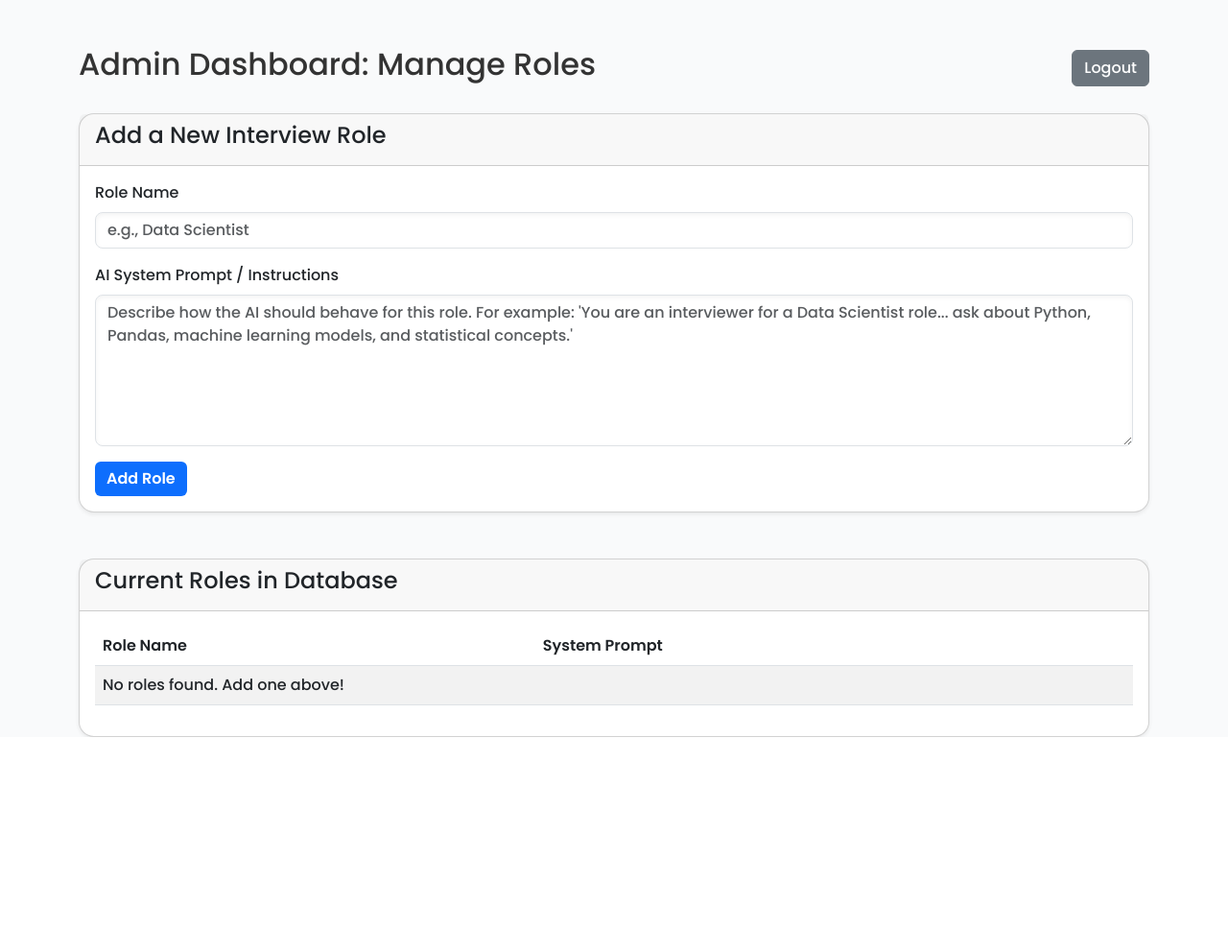
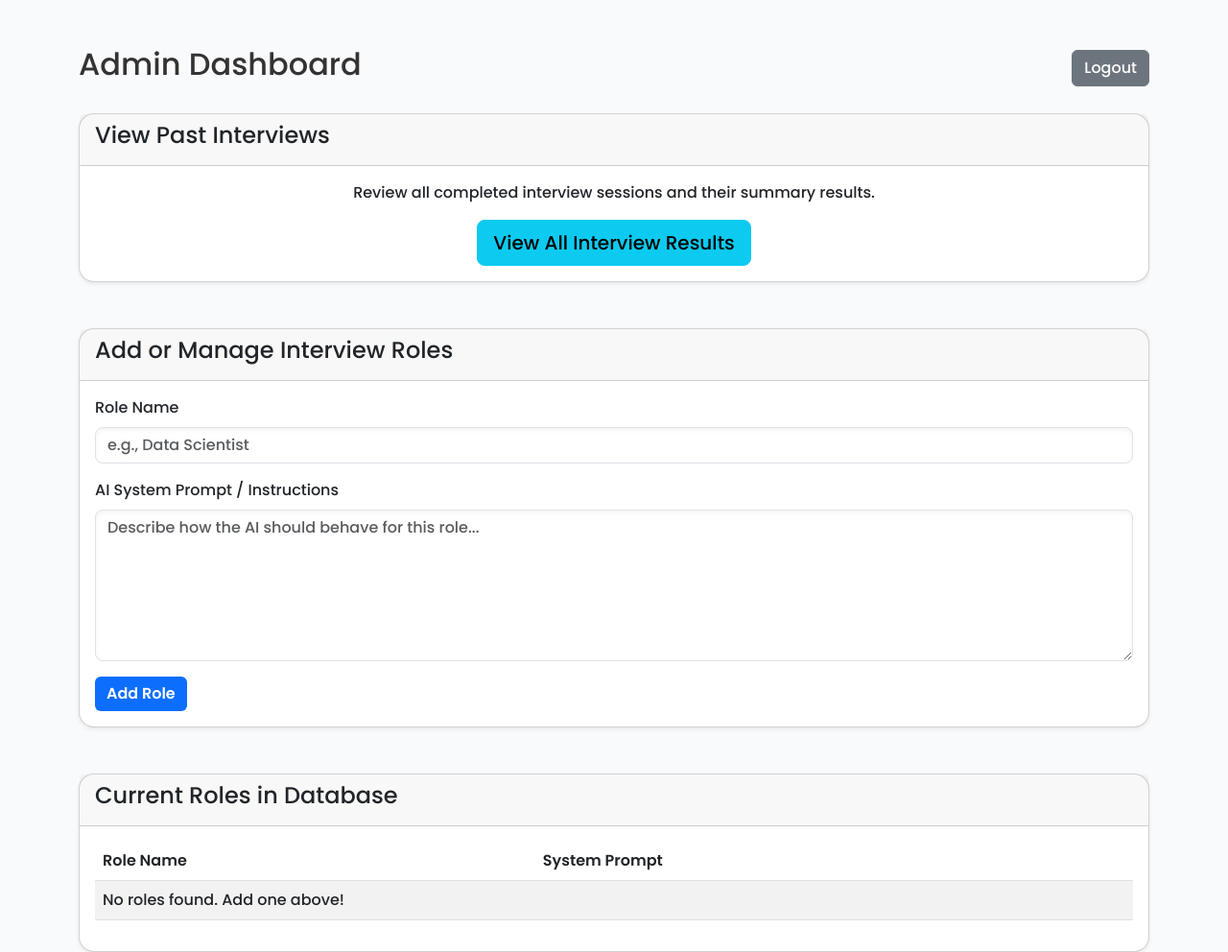
Before and after one commit to AkiiPanicker/Ser1, a Flask app: page /admin/dashboard in a window 1280 px wide. Shown: the part 56-1048 px from the top of the page at 96% size. Before the commit the page ends 824 px from the top, so only its background shows below. Run offline with Flask 3, Linux system fonts and the light colour scheme; the visitor is signed in with stand-in values (Sample User, id 1); data that the repository does not hold is empty.

Commit message:
Update admin_dashboard.html

```diff
--- a/templates/admin_dashboard.html
+++ b/templates/admin_dashboard.html
@@ -1,10 +1,11 @@
+<!-- templates/admin_dashboard.html -->
 {% extends 'layout.html' %}
 {% block title %}Admin Dashboard{% endblock %}
 
 {% block content %}
 <div class="container mt-5">
   <div class="d-flex justify-content-between align-items-center mb-4">
-    <h2>Admin Dashboard: Manage Roles</h2>
+    <h2>Admin Dashboard</h2>
     <a href="{{ url_for('admin_logout') }}" class="btn btn-secondary">Logout</a>
   </div>
 
@@ -16,10 +17,22 @@
       {% endif %}
   {% endwith %}
 
+  <!-- NEW: Link to Interview Results -->
+  <div class="card shadow-sm mb-5">
+    <div class="card-header">
+        <h4>View Past Interviews</h4>
+    </div>
+    <div class="card-body text-center">
+        <p>Review all completed interview sessions and their summary results.</p>
+        <a href="{{ url_for('admin_interviews') }}" class="btn btn-info btn-lg">View All Interview Results</a>
+    </div>
+  </div>
+  <!-- END NEW -->
+
   <!-- Add New Role Form -->
   <div class="card shadow-sm mb-5">
     <div class="card-header">
-      <h4>Add a New Interview Role</h4>
+      <h4>Add or Manage Interview Roles</h4>
     </div>
     <div class="card-body">
       <form method="POST">
@@ -29,7 +42,7 @@
         </div>
         <div class="mb-3">
           <label for="system_prompt" class="form-label">AI System Prompt / Instructions</label>
-          <textarea name="system_prompt" id="system_prompt" rows="6" class="form-control" placeholder="Describe how the AI should behave for this role. For example: 'You are an interviewer for a Data Scientist role... ask about Python, Pandas, machine learning models, and statistical concepts.'" required></textarea>
+          <textarea name="system_prompt" id="system_prompt" rows="6" class="form-control" placeholder="Describe how the AI should behave for this role..." required></textarea>
         </div>
         <button type="submit" class="btn btn-primary">Add Role</button>
       </form>
@@ -53,7 +66,7 @@
           {% for role in roles %}
           <tr>
             <td>{{ role['name'] }}</td>
-            <td>{{ role['system_prompt']|truncate(150, True) }}</td>
+            <td><small>{{ role['system_prompt']|truncate(150, True) }}</small></td>
           </tr>
           {% else %}
           <tr>
```
